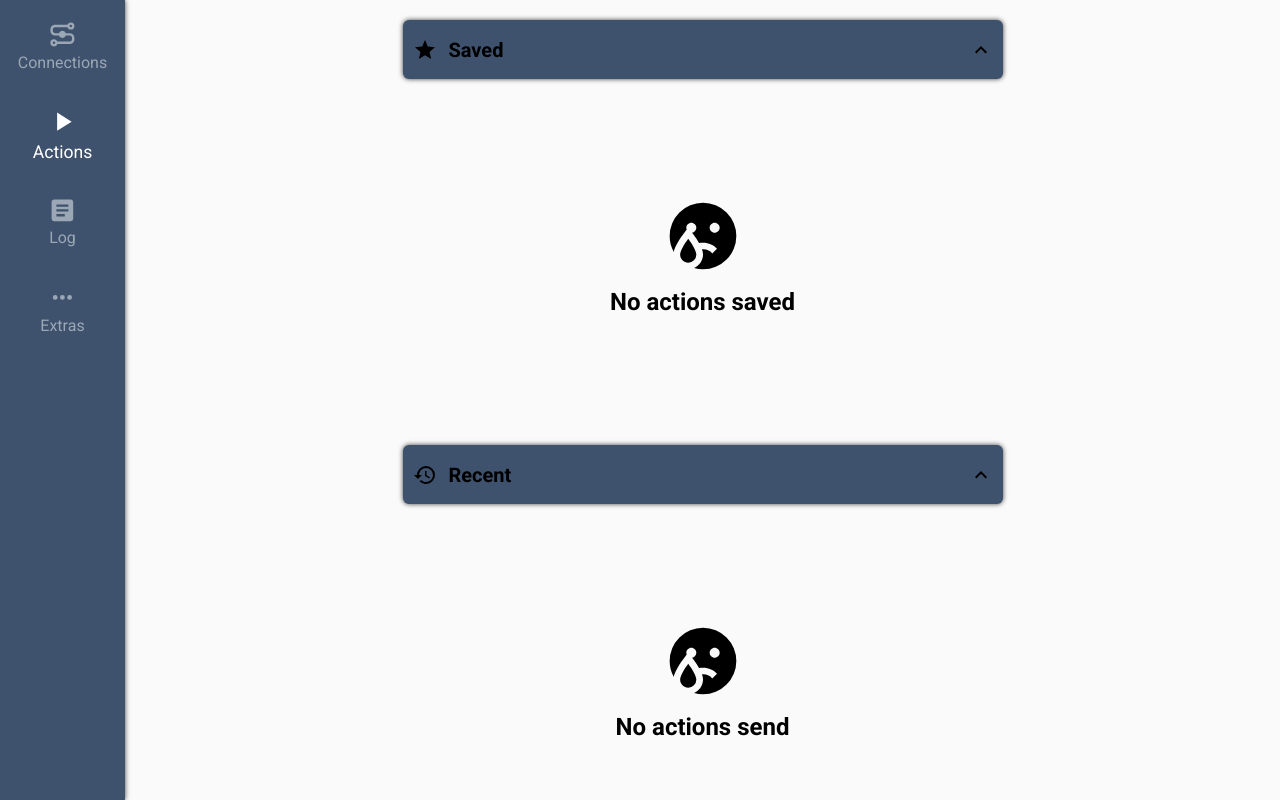
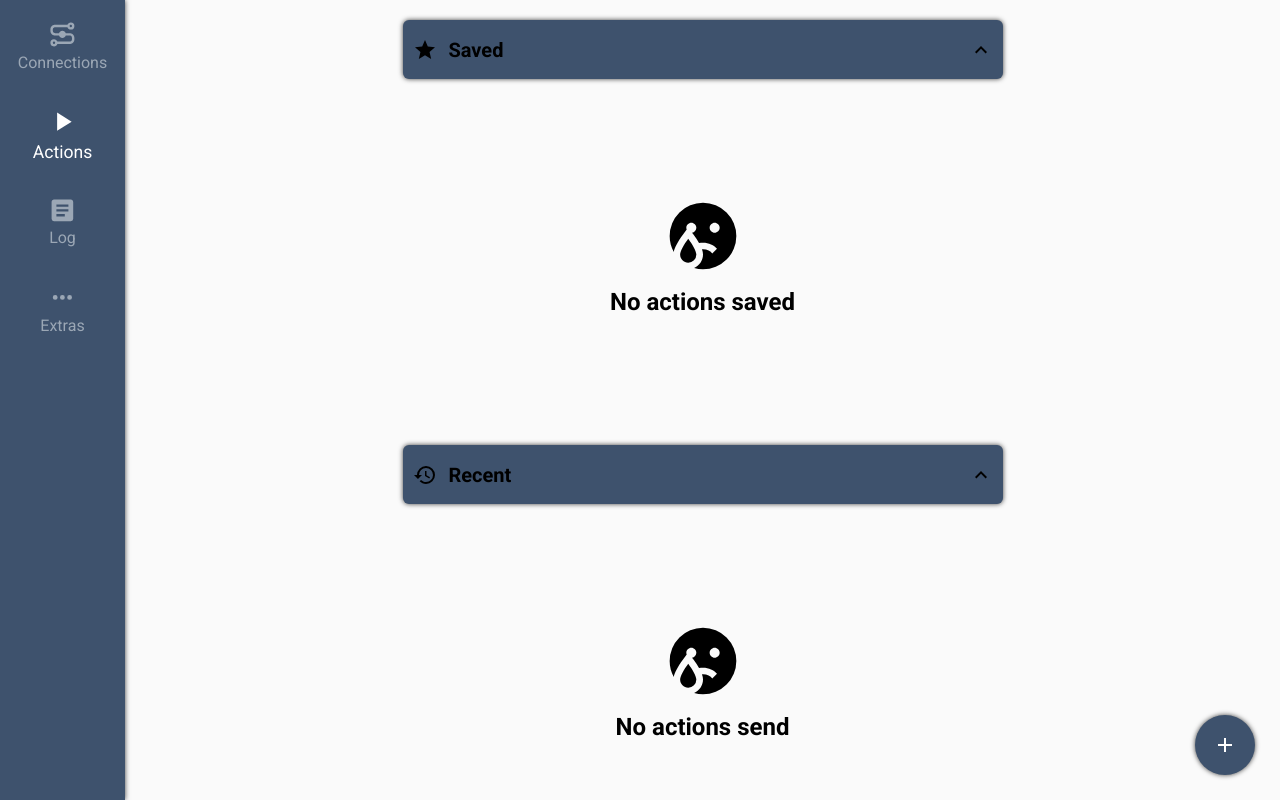
Before and after one commit to FrameXX/macrodroid-web-controller, a React (Vite) app: page / in a window 1280 px wide. Both pictures are taken after a click on the button "Actions". Built offline with nearby package versions, Linux system fonts and the light colour scheme.

Commit message:
Tweak accordion component

```diff
--- a/package.json
+++ b/package.json
@@ -5,7 +5,7 @@
   "type": "module",
   "scripts": {
     "dev": "vite",
-    "landev": "npx vite --host 192.168.216.190 --port 3000",
+    "landev": "npx vite --host 192.168.1.12 --port 3000",
     "build": "tsc && vite build",
     "lint": "eslint . --ext ts,tsx --report-unused-disable-directives --max-warnings 0",
     "preview": "vite preview"
--- a/src/components/Accordeon/Accordeon.tsx
+++ b/src/components/Accordion/Accordion.tsx
@@ -1,29 +1,31 @@
-import { Target, motion } from "framer-motion";
+import { TargetAndTransition, motion } from "framer-motion";
 import { PropsWithChildren } from "react";
 import useDefaultProps from "../../modules/use_default_props";
-import "./Accordeon.scss";
+import "./Accordion.scss";
 import { DEFAULT_TRANSITION_OFFSET, TRANSITIONS } from "../../modules/const";
 
-interface AccordeonProps extends PropsWithChildren {
+interface AccordionProps extends PropsWithChildren {
   open: boolean;
-  className: string;
+  className?: string;
   closedHeight?: number | string;
 }
 
-const defaultProps: Partial<AccordeonProps> = {
+const defaultProps: Partial<AccordionProps> = {
   closedHeight: 0,
 };
 
-export default function R_Accordeon(props: AccordeonProps) {
+export default function R_Accordion(props: AccordionProps) {
   const usedProps = useDefaultProps(props, defaultProps);
+  const fullSqueeze = usedProps.closedHeight === 0;
 
   const transition = structuredClone(TRANSITIONS) as any;
   transition.bounce = 0;
 
-  const animate: Target = {
+  const animate: TargetAndTransition = {
     height: usedProps.open ? "auto" : usedProps.closedHeight,
-    y: usedProps.open ? 0 : -DEFAULT_TRANSITION_OFFSET,
-    opacity: usedProps.open ? 1 : usedProps.closedHeight === 0 ? 0 : 1,
+    y: usedProps.open || !fullSqueeze ? 0 : -DEFAULT_TRANSITION_OFFSET,
+    opacity: usedProps.open || !fullSqueeze ? 1 : 0,
+    visibility: usedProps.open || !fullSqueeze ? "visible" : "hidden",
   };
 
   return (
--- a/src/components/Actions/Actions.tsx
+++ b/src/components/Actions/Actions.tsx
@@ -1,4 +1,5 @@
 import R_Category from "../Category/Category";
+import R_FAB from "../FAB/FAB";
 import R_IconNotice from "../IconNotice/IconNotice";
 
 export default function R_Actions() {
@@ -10,6 +11,7 @@ export default function R_Actions() {
       <R_Category defaultOpen name="Recent" iconId="history">
         <R_IconNotice>No actions send</R_IconNotice>
       </R_Category>
+      <R_FAB onClick={() => {}} title="Create action" iconId="plus" />
     </>
   );
 }
--- a/src/components/Category/Category.tsx
+++ b/src/components/Category/Category.tsx
@@ -1,6 +1,6 @@
 import { PropsWithChildren } from "react";
 import "./Category.scss";
-import R_Accordeon from "../Accordeon/Accordeon";
+import R_Accordion from "../Accordion/Accordion";
 import R_Icon from "../Icon/Icon";
 import { useImmer } from "use-immer";
 
@@ -16,14 +16,14 @@ export default function R_Category(props: CategoryProps) {
 
   return (
     <div className="category">
-      <button className="head" onClick={() => setOpen(!open)}>
+      <button type="button" className="head" onClick={() => setOpen(!open)}>
         <R_Icon iconId={props.iconId}></R_Icon>
         <h2>{props.name}</h2>
         <R_Icon upsideDown={open} iconId="chevron-down"></R_Icon>
       </button>
-      <R_Accordeon className="content" open={open}>
+      <R_Accordion className="content" open={open}>
         {props.children}
-      </R_Accordeon>
+      </R_Accordion>
     </div>
   );
 }
--- a/src/components/Log/Log.scss
+++ b/src/components/Log/Log.scss
@@ -28,7 +28,7 @@
 }
 
 #logs {
-  padding-top: 16px;
+  padding-top: 8px;
 }
 
 .fab-placeholder {
--- a/src/components/LogRecord/LogRecord.tsx
+++ b/src/components/LogRecord/LogRecord.tsx
@@ -4,7 +4,7 @@ import "./LogRecord.scss";
 import { generateReadableTimestamp } from "../../modules/readable_timestamp";
 import { DEFAULT_TRANSITION_OFFSET } from "../../modules/const";
 import R_Button from "../Button/Button";
-import R_Accordeon from "../Accordeon/Accordeon";
+import R_Accordion from "../Accordion/Accordion";
 import { useImmer } from "use-immer";
 import { LogRecord, LogRecordType } from "../../modules/logger";
 
@@ -45,7 +45,7 @@ export default function R_LogRecord(props: LogRecordProps) {
         <R_Icon side iconId="alert" />
         {props.record.errorMessage}
       </div>
-      <R_Accordeon
+      <R_Accordion
         open={expanded}
         closedHeight={closedHeight}
         className={`log-record ${props.record.errorMessage ? "failed" : ""}`}
@@ -89,7 +89,7 @@ export default function R_LogRecord(props: LogRecordProps) {
           iconUpsideDown={expanded}
         />
         <div hidden={expanded || !isTooLong} className="bottom-shade" />
-      </R_Accordeon>
+      </R_Accordion>
     </motion.div>
   );
 }
```
Also changed, not shown: src/components/Accordion/Accordion.scss (renamed from src/components/Accordeon/Accordeon.scss).
